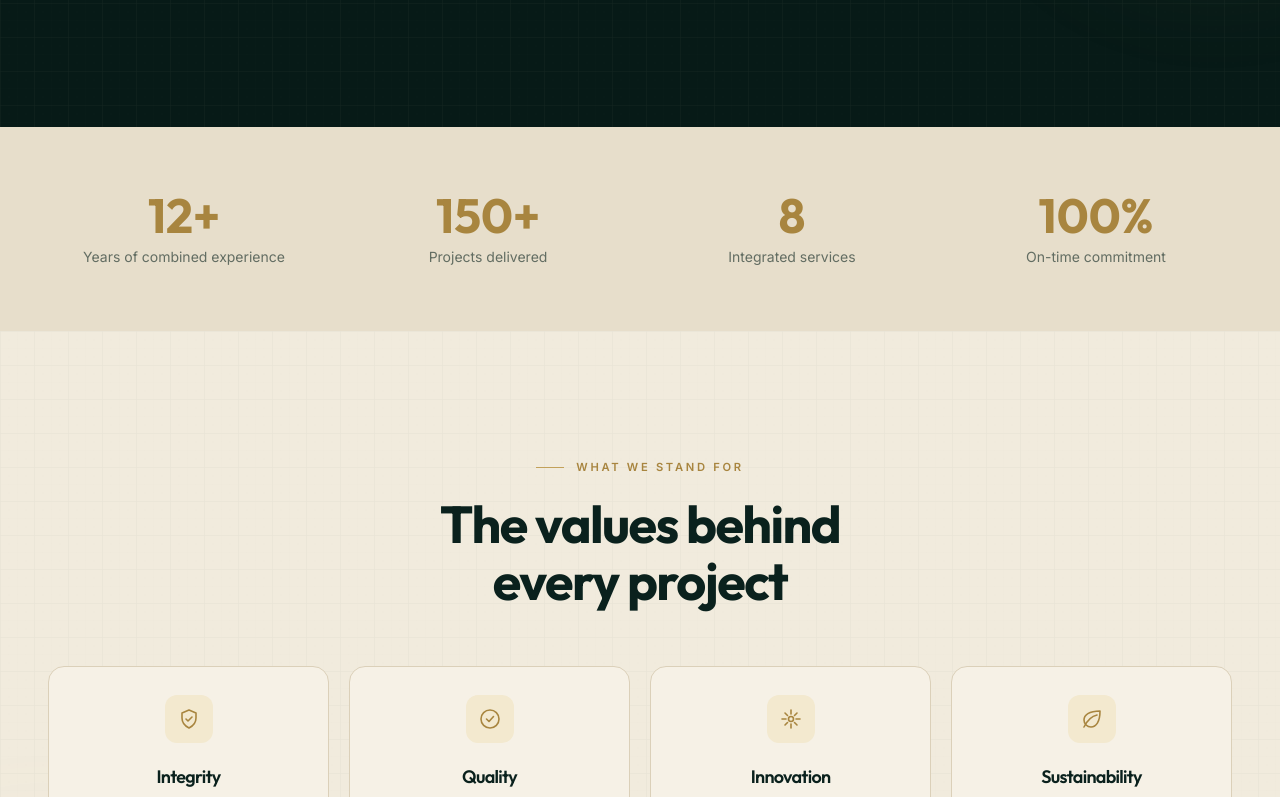
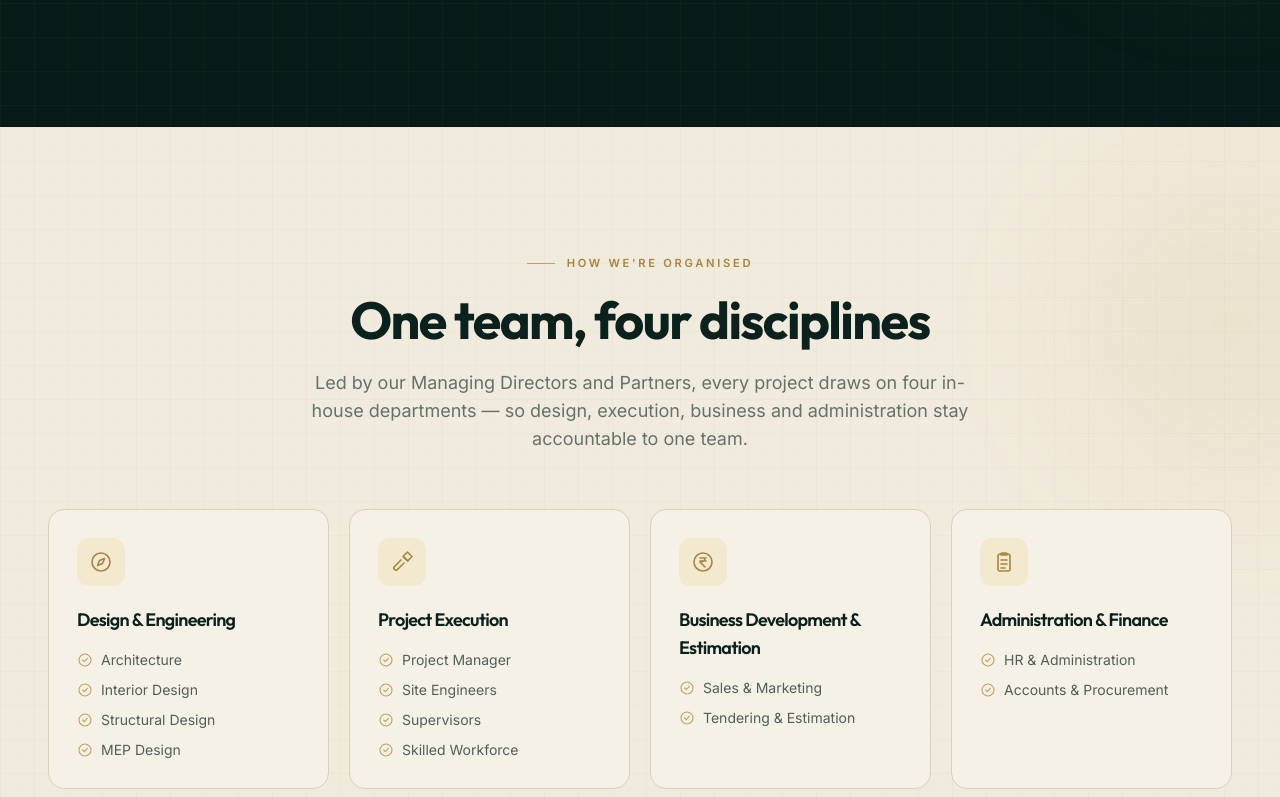
Before and after one commit to Ahamedshakir02/holytouch-website, a React (Vite) app: page /about in a window 1280 px wide. Shown: the part 1963-2760 px from the top of the page. Built offline with nearby package versions, Linux system fonts and the light colour scheme.

Commit message:
feat: add company structure section to About page for improved organizational clarity

```diff
--- a/src/pages/About.jsx
+++ b/src/pages/About.jsx
@@ -8,7 +8,7 @@ import CountUp from '../components/CountUp'
 import BlueprintGrid from '../components/decor/BlueprintGrid'
 import GlowBlob from '../components/decor/GlowBlob'
 import CornerFrame from '../components/decor/CornerFrame'
-import { whyChoose, stats } from '../data/content'
+import { whyChoose, stats, orgStructure } from '../data/content'
 import { site } from '../data/site'
 
 // Construction site — building under construction (swap for a real Holytouch site photo).
@@ -111,6 +111,43 @@ export default function About() {
         </div>
       </section>
 
+      {/* Company structure */}
+      <section className="bg-cream-100 section-y relative overflow-hidden">
+        <BlueprintGrid className="opacity-[0.04]" />
+        <GlowBlob className="-right-28 top-10 h-80 w-80" />
+        <div className="container-px relative">
+          <SectionHeading
+            align="center"
+            eyebrow="How we're organised"
+            title="One team, four disciplines"
+            intro="Led by our Managing Directors and Partners, every project draws on four in-house departments — so design, execution, business and administration stay accountable to one team."
+            className="mx-auto"
+          />
+          <div className="mt-14 grid grid-cols-1 gap-5 sm:grid-cols-2 lg:grid-cols-4">
+            {orgStructure.map((d, i) => (
+              <Reveal
+                key={d.title}
+                delay={i * 0.08}
+                className="card-hover flex flex-col rounded-2xl border border-cream-300 bg-cream-50 p-7"
+              >
+                <span className="flex h-12 w-12 items-center justify-center rounded-xl bg-brass-100 text-brass-600">
+                  <Icon name={d.icon} className="h-6 w-6" />
+                </span>
+                <h3 className="mt-5 font-display text-lg font-semibold text-teal-900">{d.title}</h3>
+                <ul className="mt-4 space-y-2.5">
+                  {d.roles.map((role) => (
+                    <li key={role} className="flex items-center gap-2 text-sm text-teal-900/70">
+                      <Icon name="check" className="h-4 w-4 shrink-0 text-brass-500" />
+                      {role}
+                    </li>
+                  ))}
+                </ul>
+              </Reveal>
+            ))}
+          </div>
+        </div>
+      </section>
+
       {/* Stats */}
       <section className="bg-cream-200 py-16">
         <div className="container-px grid grid-cols-2 gap-8 lg:grid-cols-4">
```
